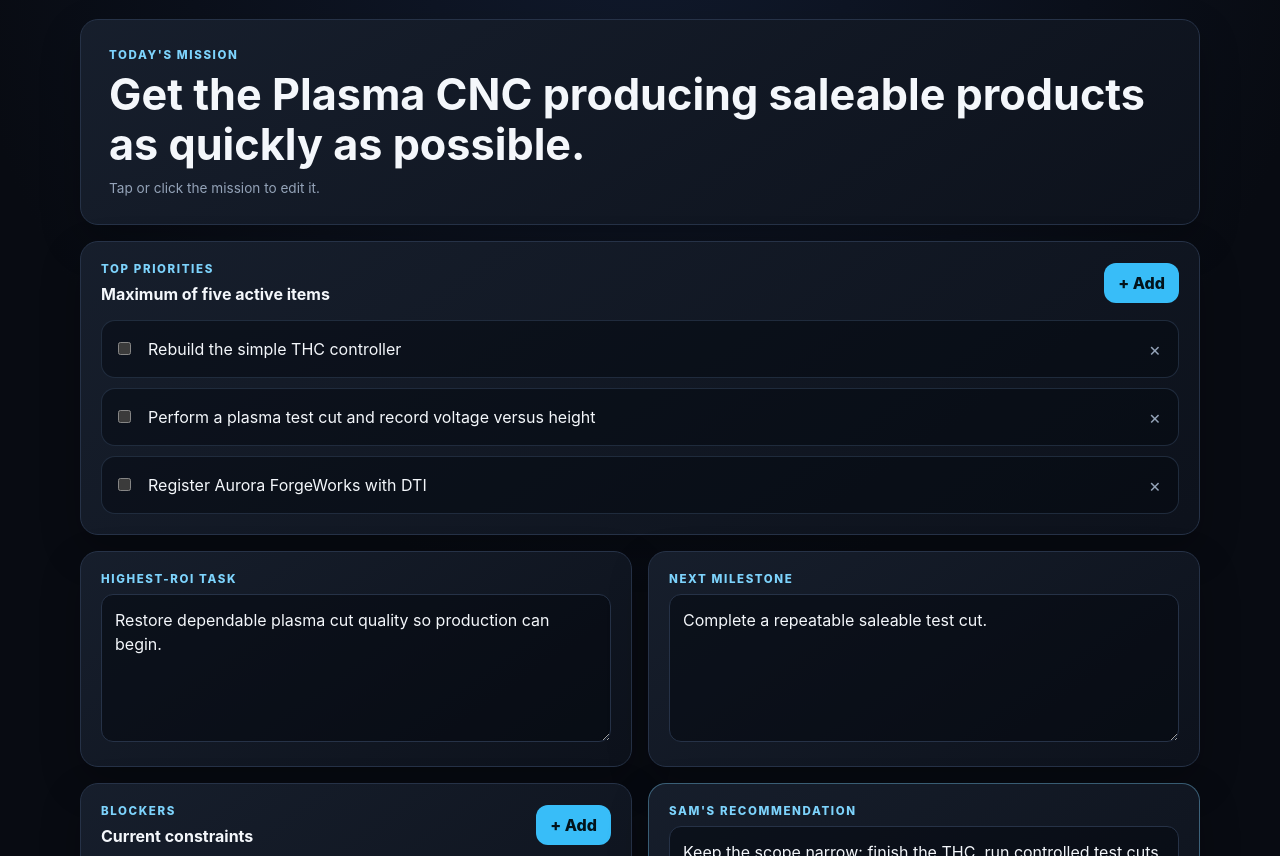
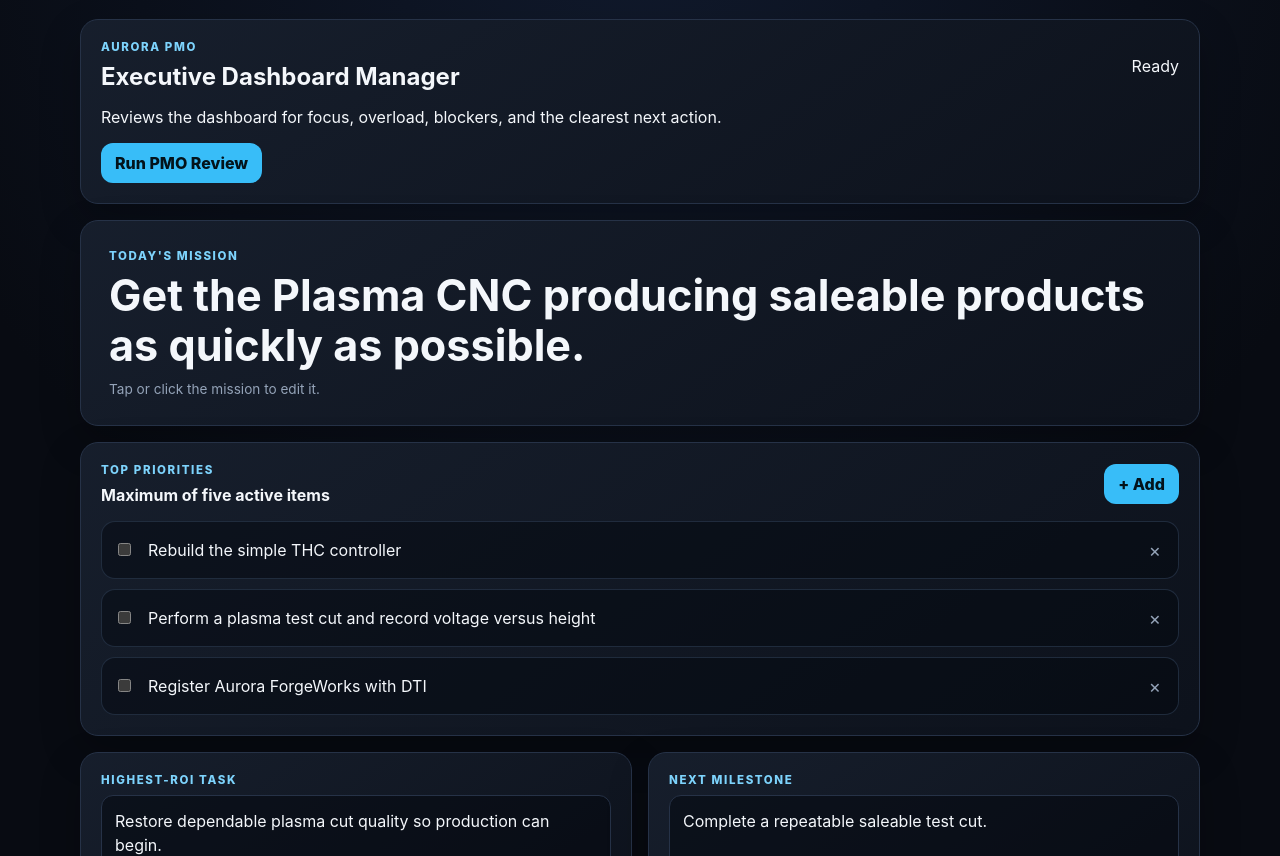
Before and after one commit to mazternhell/aurora-os, a plain HTML site: page index.html in a window 1280 px wide. Shown: the part 96-952 px from the top of the page. Drawn offline with Linux system fonts and the light colour scheme.

Commit message:
feat: add PMO agent controls to executive dashboard

```diff
--- a/index.html
+++ b/index.html
@@ -18,6 +18,19 @@
   </header>
 
   <main class="shell">
+    <section class="card agent-card">
+      <div class="section-head">
+        <div>
+          <p class="label">AURORA PMO</p>
+          <h2>Executive Dashboard Manager</h2>
+        </div>
+        <span id="agentStatus" class="status-badge">Ready</span>
+      </div>
+      <p class="agent-description">Reviews the dashboard for focus, overload, blockers, and the clearest next action.</p>
+      <button id="runPmoBtn" class="button">Run PMO Review</button>
+      <div id="pmoReport" class="pmo-report" aria-live="polite"></div>
+    </section>
+
     <section class="card mission-card">
       <p class="label">TODAY'S MISSION</p>
       <h2 id="mission" contenteditable="true" aria-label="Today's mission">Launch Aurora ForgeWorks</h2>
@@ -58,8 +71,8 @@
         <ul id="blockers" class="blocker-list"></ul>
       </article>
       <article class="card recommendation-card">
-        <p class="label">SAM'S RECOMMENDATION</p>
-        <textarea id="recommendation" rows="8" aria-label="Sam's recommendation"></textarea>
+        <p class="label">PMO RECOMMENDATION</p>
+        <textarea id="recommendation" rows="8" aria-label="PMO recommendation"></textarea>
       </article>
     </section>
 
@@ -75,7 +88,7 @@
     </section>
   </main>
 
-  <footer>Aurora OS v0.1 · Data is saved locally on this device.</footer>
+  <footer>Aurora OS v0.2 · Data is saved locally on this device.</footer>
   <script src="app.js"></script>
 </body>
 </html>
```
